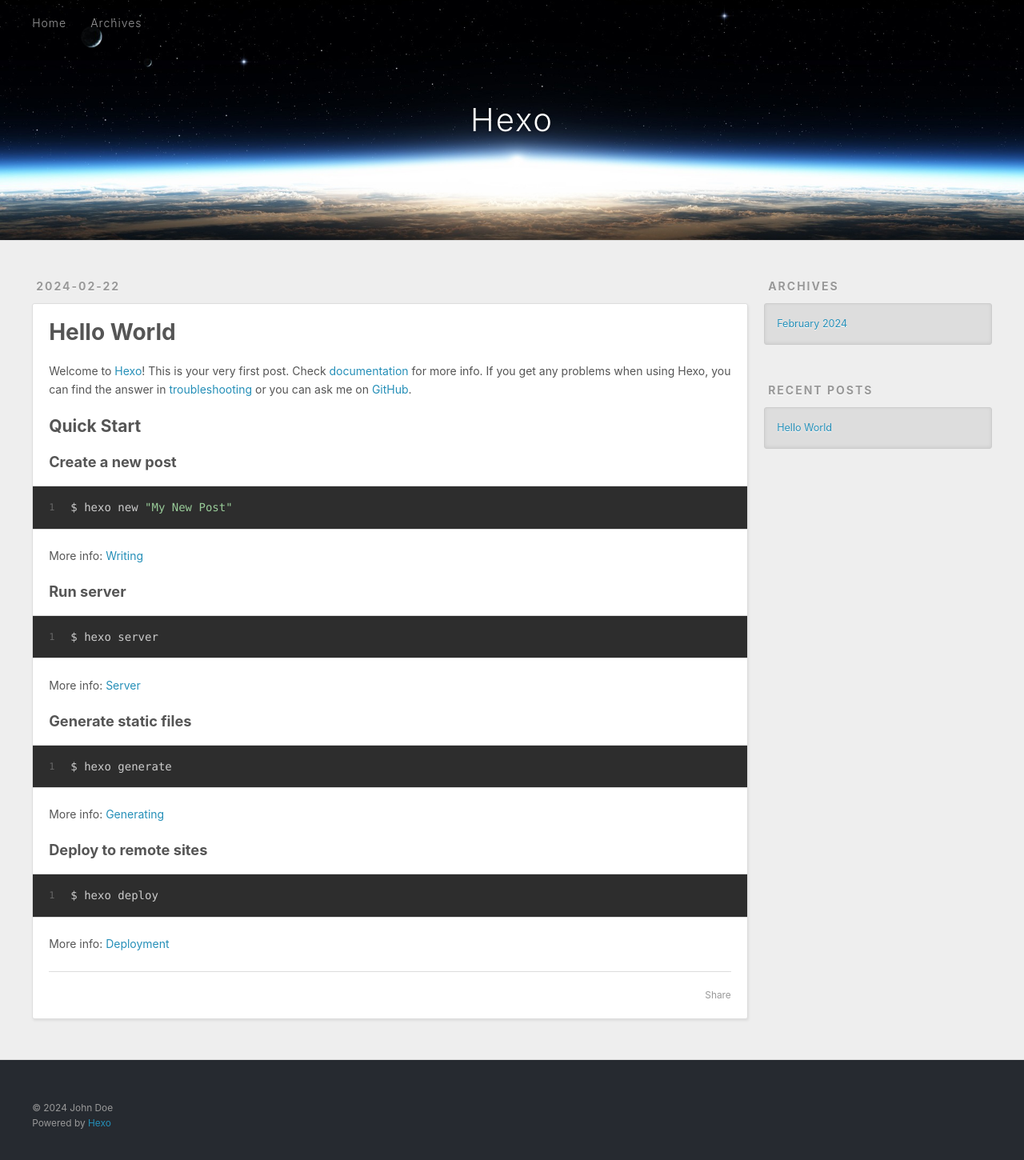
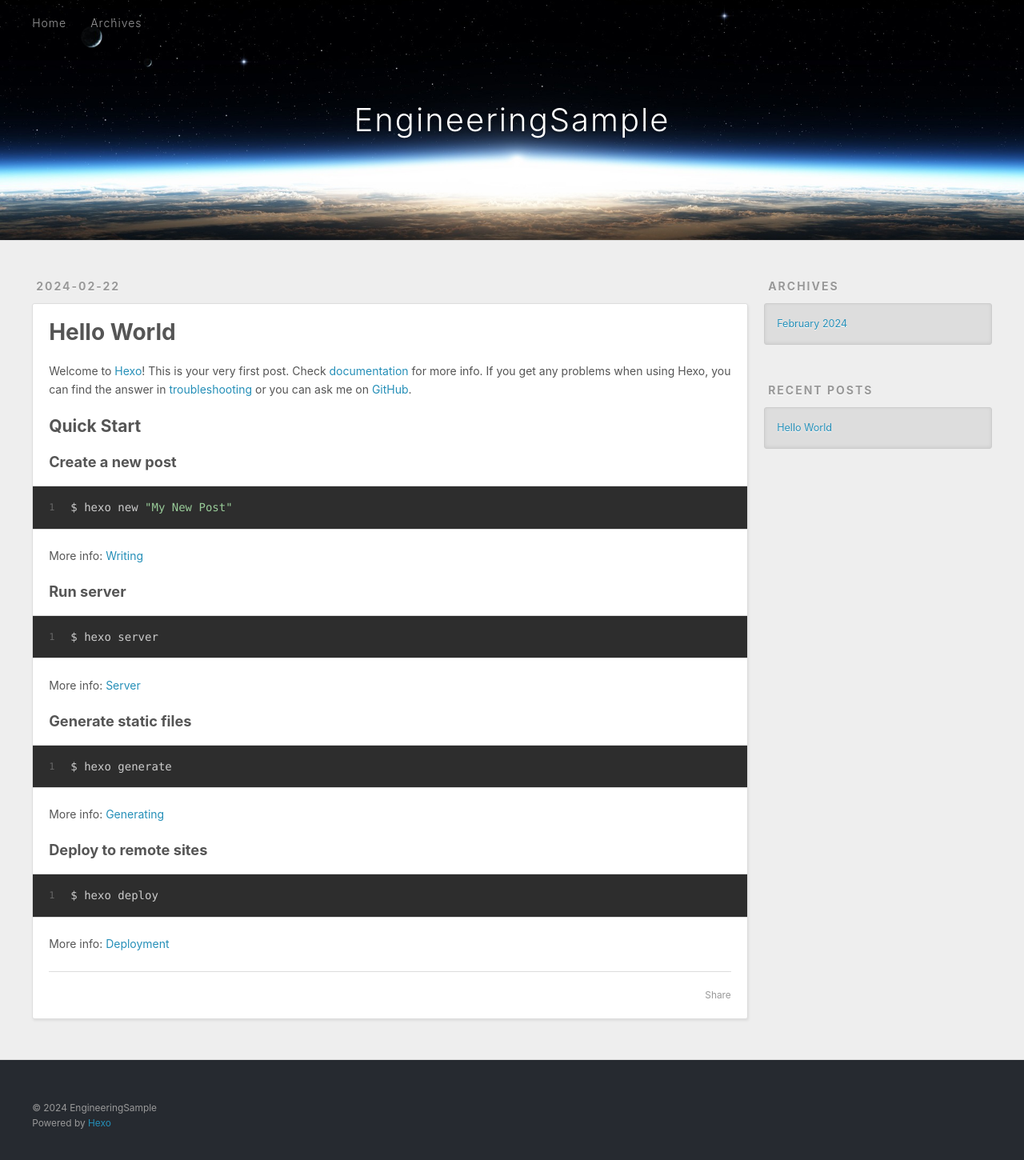
Before and after one commit to EngineeringSample/EngineeringSample.github.io, a plain HTML site: page index.html in a window 1280 px wide. Shown: the whole page at 80% size. Drawn offline with Linux system fonts and the light colour scheme.

Commit message:
Site updated: 2024-02-22 23:16:32

```diff
--- a/index.html
+++ b/index.html
@@ -4,17 +4,17 @@
   <meta charset="utf-8">
 
 
-  <title>Hexo</title>
+  <title>EngineeringSample</title>
   <meta name="viewport" content="width=device-width, initial-scale=1, shrink-to-fit=no">
   <meta property="og:type" content="website">
-<meta property="og:title" content="Hexo">
-<meta property="og:url" content="http://example.com/index.html">
-<meta property="og:site_name" content="Hexo">
+<meta property="og:title" content="EngineeringSample">
+<meta property="og:url" content="https://engineeringsample.github.io/index.html">
+<meta property="og:site_name" content="EngineeringSample">
 <meta property="og:locale" content="en_US">
-<meta property="article:author" content="John Doe">
+<meta property="article:author" content="EngineeringSample">
 <meta name="twitter:card" content="summary">
 
-    <link rel="alternate" href="/atom.xml" title="Hexo" type="application/atom+xml">
+    <link rel="alternate" href="/atom.xml" title="EngineeringSample" type="application/atom+xml">
 
 
     <link rel="shortcut icon" href="/favicon.png">
@@ -39,7 +39,7 @@
   <div id="header-outer" class="outer">
     <div id="header-title" class="inner">
       <h1 id="logo-wrap">
-        <a href="/" id="logo">Hexo</a>
+        <a href="/" id="logo">EngineeringSample</a>
       </h1>
 
     </div>
@@ -60,7 +60,7 @@
         <a class="nav-icon nav-search-btn" title="Search"><span class="fa fa-search"></span></a>
       </nav>
       <div id="search-form-wrap">
-        <form action="//google.com/search" method="get" accept-charset="UTF-8" class="search-form"><input type="search" name="q" class="search-form-input" placeholder="Search"><button type="submit" class="search-form-submit">&#xF002;</button><input type="hidden" name="sitesearch" value="http://example.com"></form>
+        <form action="//google.com/search" method="get" accept-charset="UTF-8" class="search-form"><input type="search" name="q" class="search-form-input" placeholder="Search"><button type="submit" class="search-form-submit">&#xF002;</button><input type="hidden" name="sitesearch" value="https://engineeringsample.github.io"></form>
       </div>
     </div>
   </div>
@@ -108,7 +108,7 @@
 
     </div>
     <footer class="article-footer">
-      <a data-url="http://example.com/2024/02/22/hello-world/" data-id="clsy40eq00000iwvn22ebexsg" data-title="Hello World" class="article-share-link"><span class="fa fa-share">Share</span></a>
+      <a data-url="https://engineeringsample.github.io/2024/02/22/hello-world/" data-id="clsy40eq00000iwvn22ebexsg" data-title="Hello World" class="article-share-link"><span class="fa fa-share">Share</span></a>
 
 
 
@@ -167,7 +167,7 @@
   <div class="outer">
     <div id="footer-info" class="inner">
 
-      &copy; 2024 John Doe<br>
+      &copy; 2024 EngineeringSample<br>
       Powered by <a href="https://hexo.io/" target="_blank">Hexo</a>
     </div>
   </div>
```
Also changed, not shown: 2024/02/22/hello-world/index.html (+9 -9 lines), archives/2024/02/index.html (+9 -9 lines), archives/2024/index.html (+9 -9 lines), archives/index.html (+9 -9 lines).
